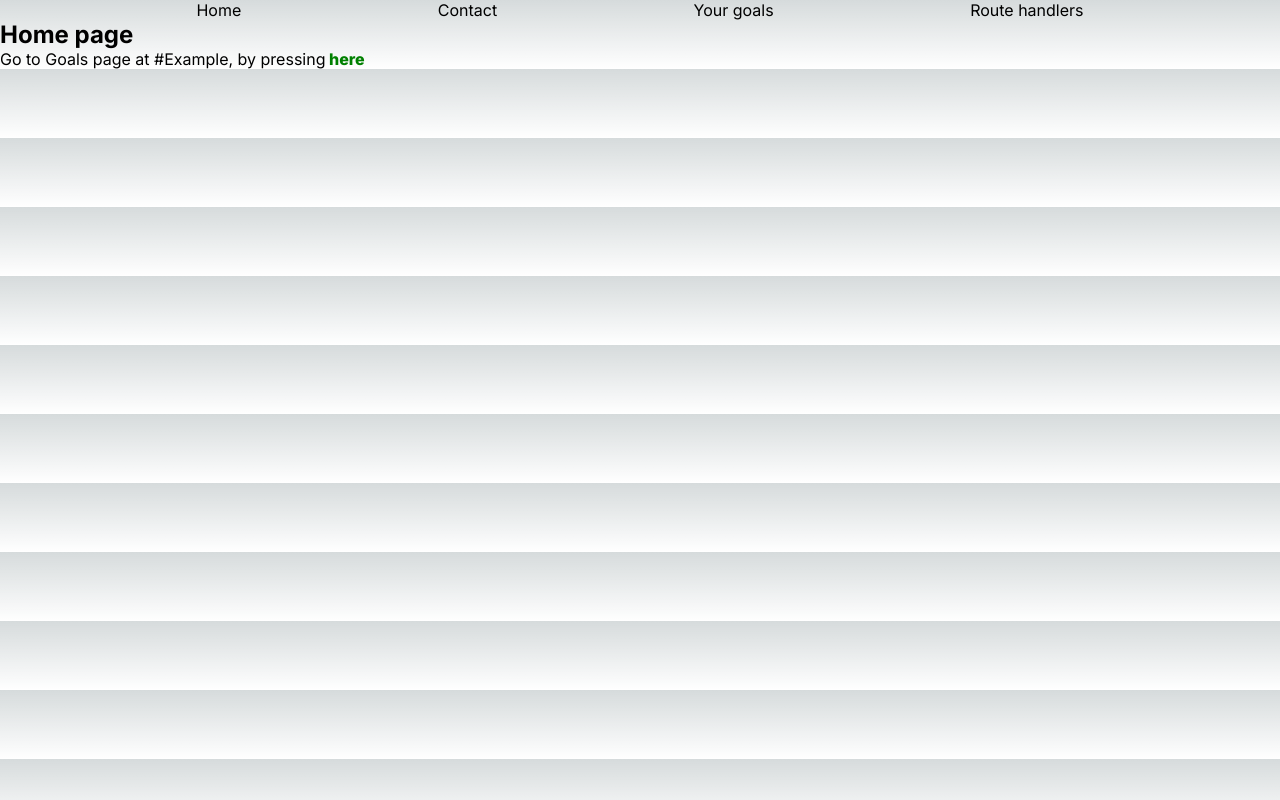
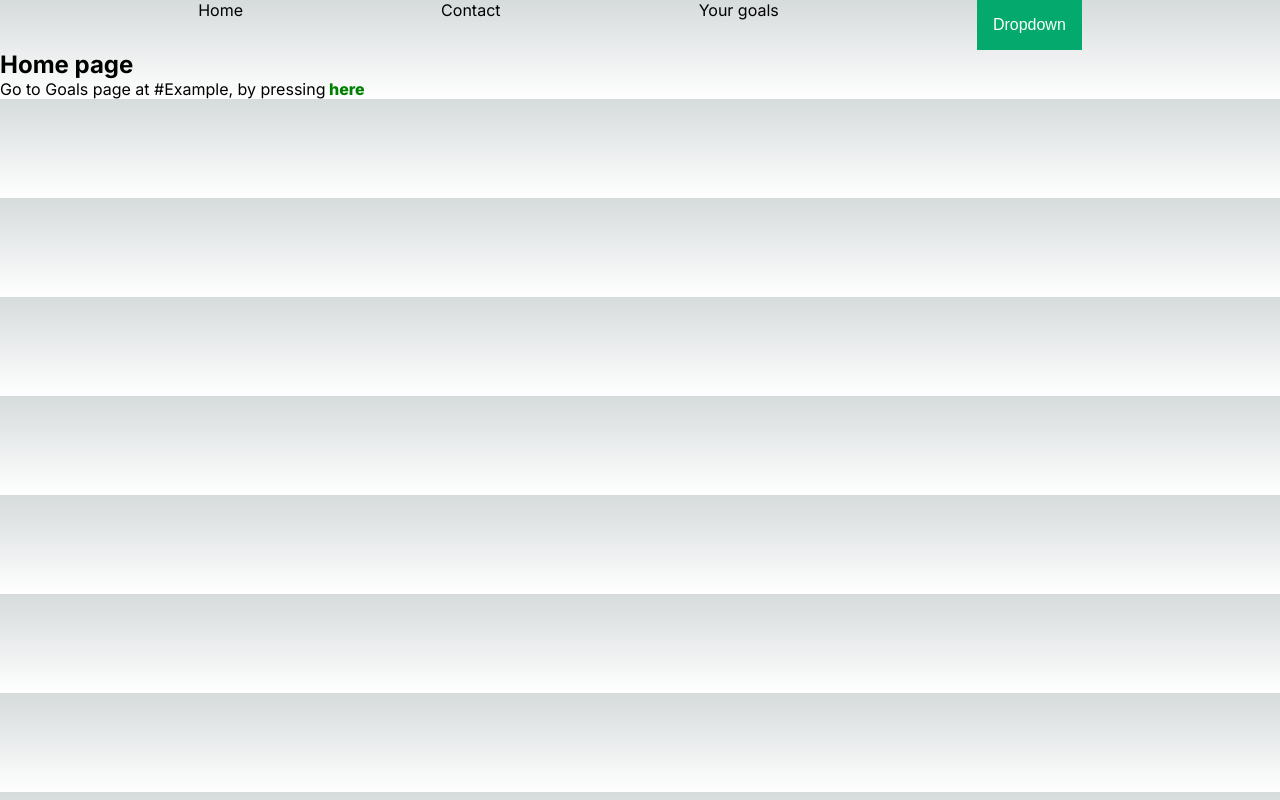
Before and after one commit to gabrieltira94/nextjs, a Next.js app: page / in a window 1280 px wide. Built offline with nearby package versions, Linux system fonts and the light colour scheme.

Commit message:
Added css-module styling topic

```diff
--- a/app/_components/Navbar.tsx
+++ b/app/_components/Navbar.tsx
@@ -1,4 +1,5 @@
 import Link from "next/link";
+import styles from './styles.module.css';
 
 export default function Navbar() {
   return (
@@ -7,7 +8,13 @@ export default function Navbar() {
         <Link href='/'>Home</Link>
         <Link href='/contact'>Contact</Link>
         <Link href='/goals'>Your goals</Link>
-        <Link href='/route-handlers'>Route handlers</Link>
+        <div className={styles.dropdown}>
+          <button className={styles.dropbtn}>Dropdown</button>
+          <div className={styles['dropdown-content']}>
+            <Link href='/route-handlers'>Route handlers</Link>
+            <Link href='/fetch'>Fetch</Link>
+          </div>
+        </div>
       </ul>
     </nav>
   );
--- /dev/null
+++ b/app/_components/styles.module.css
@@ -0,0 +1,47 @@
+/* Dropdown Button */
+.dropbtn {
+  background-color: #04AA6D;
+  color: white;
+  padding: 16px;
+  font-size: 16px;
+  border: none;
+}
+
+/* The container <div> - needed to position the dropdown content */
+.dropdown {
+  position: relative;
+  display: inline-block;
+}
+
+/* Dropdown Content (Hidden by Default) */
+.dropdown-content {
+  display: none;
+  position: absolute;
+  background-color: #f1f1f1;
+  min-width: 160px;
+  box-shadow: 0px 8px 16px 0px rgba(0, 0, 0, 0.2);
+  z-index: 1;
+}
+
+/* Links inside the dropdown */
+.dropdown-content a {
+  color: black;
+  padding: 12px 16px;
+  text-decoration: none;
+  display: block;
+}
+
+/* Change color of dropdown links on hover */
+.dropdown-content a:hover {
+  background-color: #ddd;
+}
+
+/* Show the dropdown menu on hover */
+.dropdown:hover .dropdown-content {
+  display: block;
+}
+
+/* Change the background color of the dropdown button when the dropdown content is shown */
+.dropdown:hover .dropbtn {
+  background-color: #3e8e41;
+}
```
